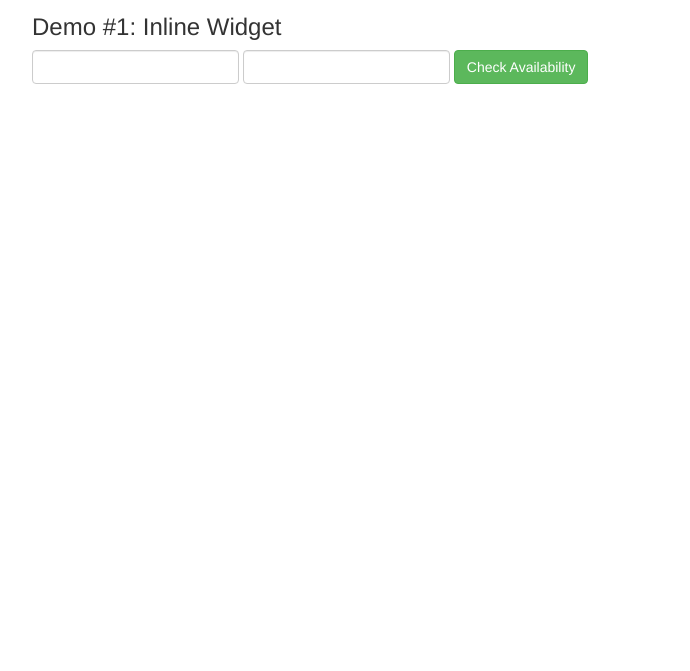
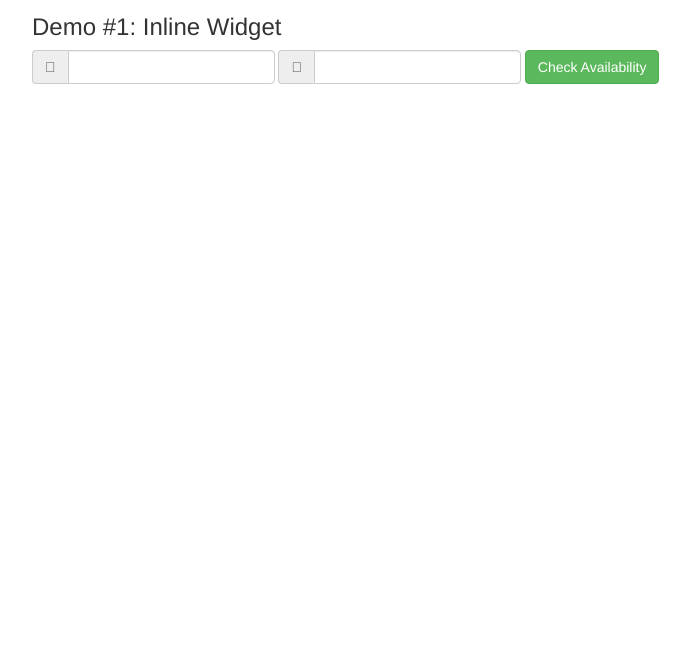
Before and after one commit to ffarhana/softinn-booking-engine-code-sample, a plain HTML site: page Calendar.html in a window 1280 px wide. Shown: the part 129-800 px from the top of the page, without its empty margins (38-728 px from the left). Drawn offline with nearby package versions, Linux system fonts and the light colour scheme.

Commit message:
Add icon to datepicker input

```diff
--- a/Calendar.html
+++ b/Calendar.html
@@ -32,8 +32,16 @@
                 <div id="softinn-calendar-widget-inline" class="row">
                     <div class="col-lg-12">
                         <form class="form-inline">
-                            <input id="softinn-calendar-datepicker-input-startdate" type="text" class="form-control">
-                            <input id="softinn-calendar-datepicker-input-enddate" type="text" class="form-control">
+                            <div class="input-group">
+                                <span class="input-group-addon"><i class="fas fa-calendar-alt"></i></span>
+                                <input id="softinn-calendar-datepicker-input-startdate" type="text" class="form-control">
+                            </div>
+
+                            <div class="input-group">
+                                <span class="input-group-addon"><i class="fas fa-calendar-alt"></i></span>
+                                <input id="softinn-calendar-datepicker-input-enddate" type="text" class="form-control">
+                            </div>
+
                             <a id="softinn-calendar-inline" class="btn btn-success">Check Availability</a>
                         </form>
                     </div>
@@ -53,13 +61,10 @@
             $('#softinn-calendar-inline').click(function () {
                 // Update your hotel ID here.
                 var hotelId = 8;
+
                 var startDate = $('#softinn-calendar-datepicker-input-startdate').val();
                 var endDate = $('#softinn-calendar-datepicker-input-enddate').val();
-
-                console.log(startDate);
-                console.log(endDate);
-
-                window.location.replace(`https://booking.mysoftinn.com/BookHotelRoom/Web?hotelId=${hotelId}&startDate=${startDate}&endDate=${endDate}`);
+                window.location.href = `https://booking.mysoftinn.com/BookHotelRoom/Web?hotelId=${hotelId}&startDate=${startDate}&endDate=${endDate}`;
             });
         });
     </script>
```
